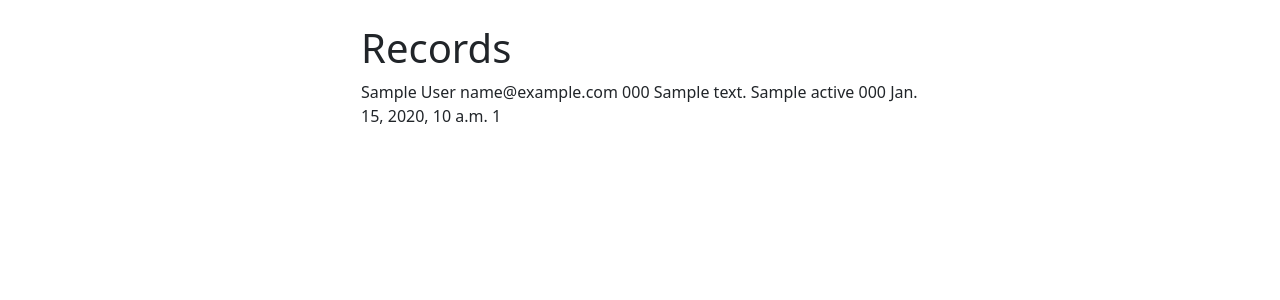
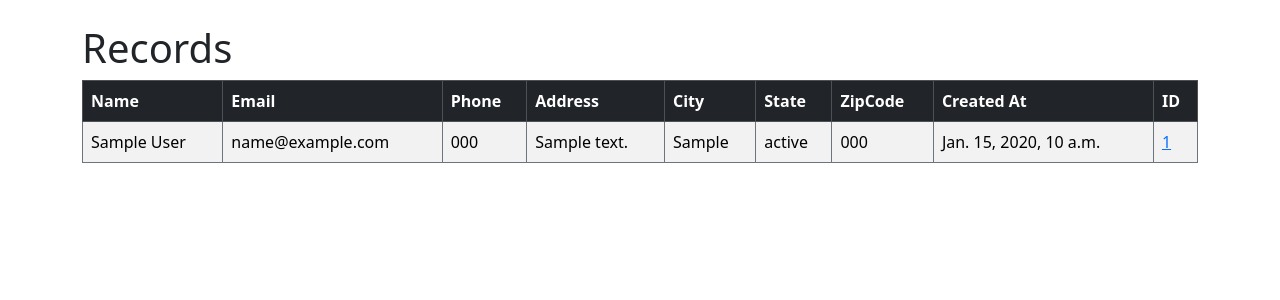
Before and after one commit to ricoguzu/Django-CRM-App, a Django app: page / in a window 1280 px wide. Shown: the part 56-356 px from the top of the page. Run offline with Django 4.2, Linux system fonts and the light colour scheme; a user stored in the database is signed in; tables that the repository leaves empty hold one stand-in row (values such as "Sample post").

Commit message:
Record view

```diff
--- a/crm_app/templates/home.html
+++ b/crm_app/templates/home.html
@@ -2,36 +2,57 @@
 
 {% block content %}
 
-<div class="col-md-6 offset-md-3">
+
 
 {% if user.is_authenticated %}
 
 <h1> Records</h1>
 
+<table class="table table-striped table-hover table-bordered border-secondary">
+  <thead class="table-dark">
+    <tr>
+      <th scope="col">Name</th>
+      <th scope="col">Email</th>
+      <th scope="col">Phone</th>
+      <th scope="col">Address</th>
+      <th scope="col">City</th>
+      <th scope="col">State</th>
+      <th scope="col">ZipCode</th>
+      <th scope="col">Created At</th>
+      <th scope="col">ID</th>
+    </tr>
+  </thead>
+  <tbody>
+
+
 <!-- display the records from the database-->
 {% if records %}
 
     {% for record in records %}
+        <tr>
+            <td>{{ record.first_name }}
+            {{ record.last_name }} </td>
+            <td>{{ record.email }}</td>
+            <td>{{ record.phone }} </td>
+            <td>{{ record.address }} </td>
+            <td>{{ record.city }} </td>
+            <td>{{ record.state }} </td>
+            <td>{{ record.zipcode }} </td>
+            <td>{{ record.created_at }} </td>
+            <td><a href=" {% url 'record' record.id %}">{{ record.id }}</a></td>
 
-        {{ record.first_name }}
-        {{ record.last_name }}
-        {{ record.email }}
-        {{ record.phone }}
-        {{ record.address }}
-        {{ record.city }}
-        {{ record.state }}
-        {{ record.zipcode }}
-        {{ record.created_at }}
-        {{ record.id }}
-
-        <br/> <br/>
+        </tr>
 
      {% endfor %}
 
 {% endif %}
 
+</tbody>
+</table>
+
 {% else %}
 
+<div class="col-md-6 offset-md-3">
 <h1>Login</h1>
 <br/>
 <form method="POST" action= "{% url 'home' %}">
--- a/crm_app/urls.py
+++ b/crm_app/urls.py
@@ -6,5 +6,6 @@ urlpatterns = [
    # path('login/', views.login_user, name='login'),
     path('logout/', views.logout_user, name='logout'),
     path('register/', views.register_user, name='register'),
+    path('record/<int:pk>', views.customer_record, name='record'),
 
 ]
--- a/crm_app/views.py
+++ b/crm_app/views.py
@@ -44,10 +44,20 @@ def register_user(request):
             password = form.cleaned_data['password1']
             user = authenticate(username=username, password=password)
             login(request, user)
-            messages.success(request, "You Have Successfully Registered! Welcome")
-            return redirect("home")
+
     else:
         form = SignUpForm()
         return render(request, 'register.html', {'form':form})
 
     return render(request, 'register.html', {'form':form})
+
+
+#this will retrieve a specific entity form the DB using the primary key -localhost:8000/record/2
+def customer_record(request, pk):
+    if request.user.is_authenticated:
+        #look Up Records
+        customer_record = Record.objects.get(id=pk)
+        return render(request, 'record.html', {'customer_record':customer_record})
+    else:
+        messages.success(request, "You Must Be Logged In To View That Page....")
+        return redirect("home")
```
Also changed, not shown: crm_app/templates/record.html (added, +20 -0 lines).
